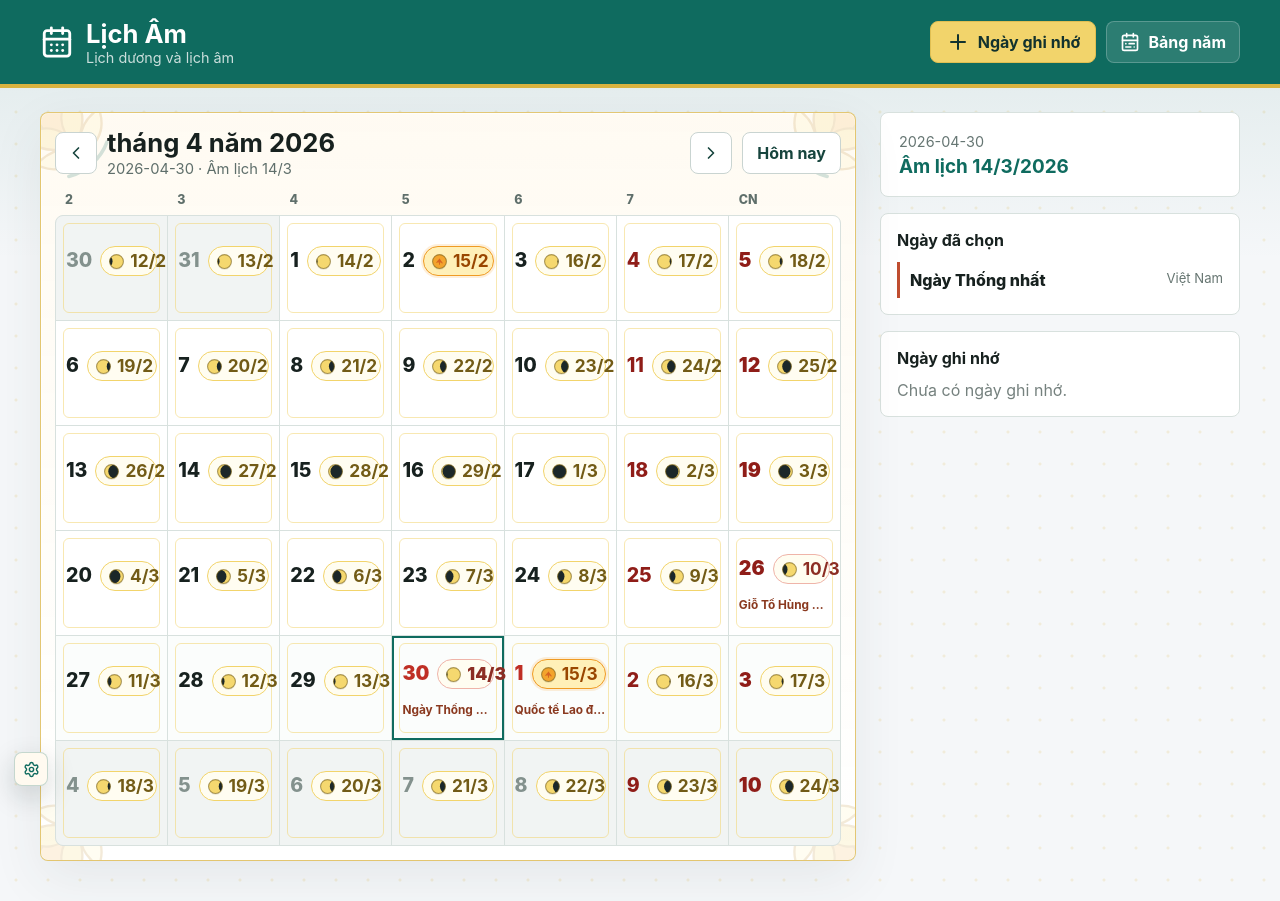
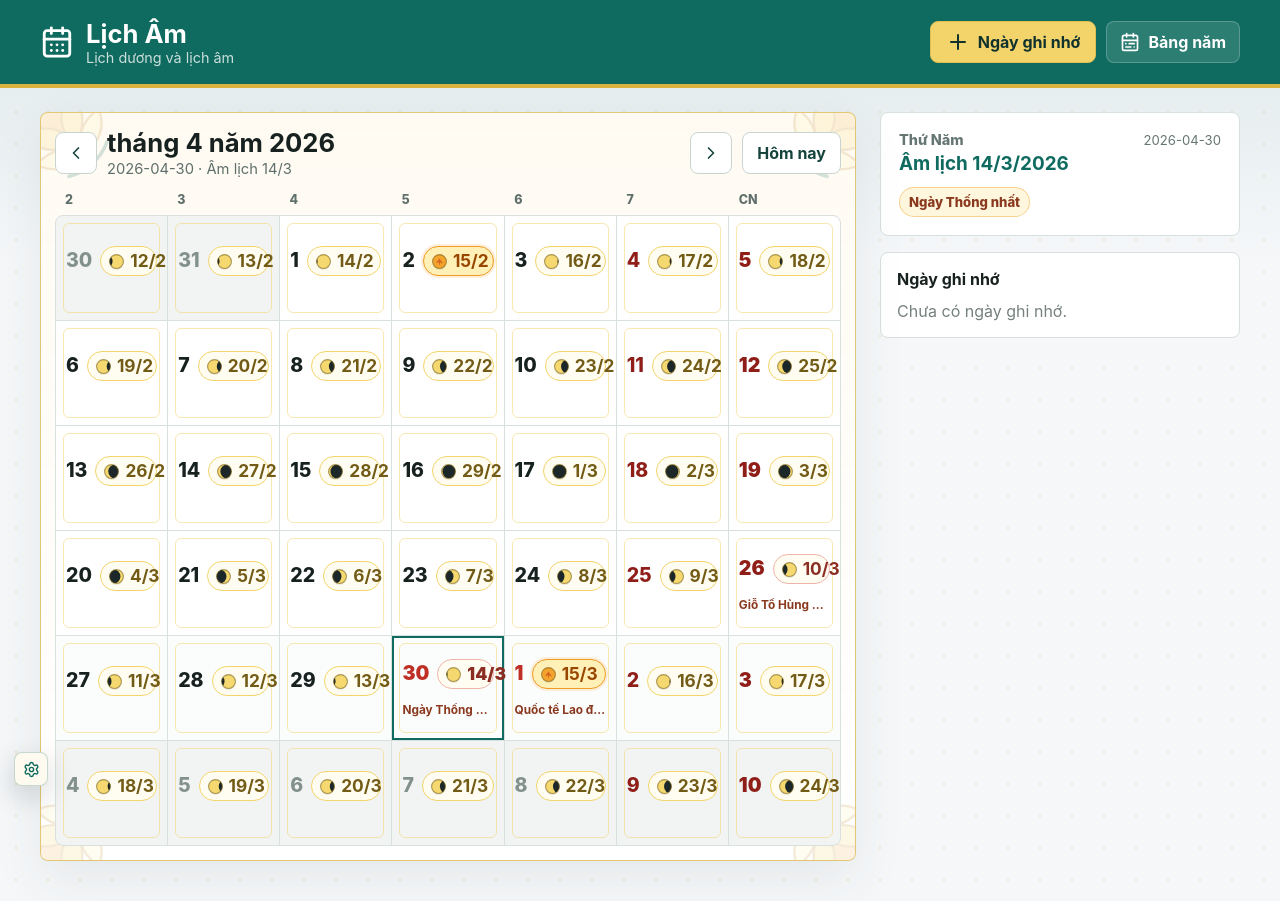
Before and after one commit to buicongnguyen/LichAm, a React (Vite) app: page / in a window 1280 px wide. Built offline with nearby package versions, Linux system fonts and the light colour scheme.

Commit message:
Combine selected day summary

```diff
--- a/public/sw.js
+++ b/public/sw.js
@@ -1,4 +1,4 @@
-const CACHE_NAME = "lich-am-shell-v7";
+const CACHE_NAME = "lich-am-shell-v8";
 const appUrl = (path) => new URL(path, self.registration.scope).toString();
 const SHELL_ASSETS = [appUrl("./"), appUrl("manifest.webmanifest"), appUrl("icon.svg")];
 
--- a/src/App.tsx
+++ b/src/App.tsx
@@ -30,6 +30,7 @@ const todayIso = toISODate(today);
 const vietnameseWeekdays = ["2", "3", "4", "5", "6", "7", "CN"];
 const vietnameseMonthFormatter = new Intl.DateTimeFormat("vi-VN", { month: "long", year: "numeric" });
 const vietnameseShortMonthFormatter = new Intl.DateTimeFormat("vi-VN", { month: "short" });
+const vietnameseWeekdayFormatter = new Intl.DateTimeFormat("vi-VN", { weekday: "long" });
 
 type ViewMode = "month" | "year";
 
@@ -85,7 +86,15 @@ function App() {
   const selectedCell = cells.find((cell) => cell.isoDate === selectedDate);
   const selectedIndex = cells.findIndex((cell) => cell.isoDate === selectedDate);
   const selectedWeekIndex = selectedIndex >= 0 ? Math.floor(selectedIndex / 7) : -1;
-  const selectedLunar = solarToLunar(parseISODate(selectedDate));
+  const selectedDateObject = parseISODate(selectedDate);
+  const selectedWeekdayName = vietnameseWeekdayFormatter.format(selectedDateObject);
+  const selectedLunar = solarToLunar(selectedDateObject);
+  const selectedDayNames = [
+    selectedLunar.day === 1 ? "Mùng 1 âm lịch" : null,
+    selectedLunar.day === 15 ? "Rằm" : null,
+    ...(selectedCell?.holidays.map((holiday) => holiday.label) ?? []),
+    ...(selectedCell?.memories.map((memory) => memory.title) ?? []),
+  ].filter((name): name is string => Boolean(name));
   const yearMonths = useMemo(
     () =>
       Array.from({ length: 12 }, (_, month) => {
@@ -329,31 +338,24 @@ function App() {
 
         <aside className="detail-panel">
           <div className="selected-summary">
-            <span>{selectedDate}</span>
+            <div className="selected-date-line">
+              <span>{selectedWeekdayName}</span>
+              <small>{selectedDate}</small>
+            </div>
             <strong>
               Âm lịch {selectedLunar.day}/{selectedLunar.month}/{selectedLunar.year}
               {selectedLunar.isLeap ? " nhuận" : ""}
             </strong>
-          </div>
-
-          <div className="detail-section">
-            <h2>Ngày đã chọn</h2>
-            <div className="event-list">
-              {selectedCell && selectedCell.holidays.length === 0 && selectedCell.memories.length === 0 ? (
-                <p className="empty-state">Chưa có ngày ghi nhớ.</p>
-              ) : null}
-              {selectedCell?.holidays.map((holiday) => (
-                <div className="event-row holiday-row" key={holiday.id}>
-                  <span>{holiday.label}</span>
-                  <small>{countryNames[holiday.country]}</small>
-                </div>
-              ))}
-              {selectedCell?.memories.map((memory) => (
-                <div className="event-row" key={memory.id}>
-                  <span>{memory.title}</span>
-                  <small>{calendarKindLabel(memory.calendarKind)}</small>
-                </div>
-              ))}
+            <div className="selected-day-names">
+              {selectedDayNames.length > 0 ? (
+                selectedDayNames.map((name, index) => (
+                  <span className="selected-day-chip" key={`${name}-${index}`}>
+                    {name}
+                  </span>
+                ))
+              ) : (
+                <span className="selected-day-empty">Không có ghi chú</span>
+              )}
             </div>
           </div>
 
--- a/src/styles.css
+++ b/src/styles.css
@@ -662,9 +662,23 @@ input {
   padding: 18px;
 }
 
-.selected-summary span {
+.selected-date-line {
+  display: flex;
+  gap: 10px;
+  align-items: baseline;
+  justify-content: space-between;
+}
+
+.selected-date-line span {
   color: #667673;
   font-size: 0.9rem;
+  font-weight: 760;
+  text-transform: capitalize;
+}
+
+.selected-date-line small {
+  color: #667673;
+  font-size: 0.82rem;
 }
 
 .selected-summary strong {
@@ -672,6 +686,32 @@ input {
   margin-top: 4px;
   color: #0f6b5f;
   font-size: 1.18rem;
+}
+
+.selected-day-names {
+  display: flex;
+  flex-wrap: wrap;
+  gap: 7px;
+  margin-top: 12px;
+}
+
+.selected-day-chip,
+.selected-day-empty {
+  border-radius: 999px;
+  padding: 6px 9px;
+  font-size: 0.82rem;
+  font-weight: 760;
+}
+
+.selected-day-chip {
+  border: 1px solid rgba(239, 155, 36, 0.42);
+  color: #8a391f;
+  background: #fff7dd;
+}
+
+.selected-day-empty {
+  color: #75817e;
+  background: #f1f4f3;
 }
 
 .detail-section {
```
